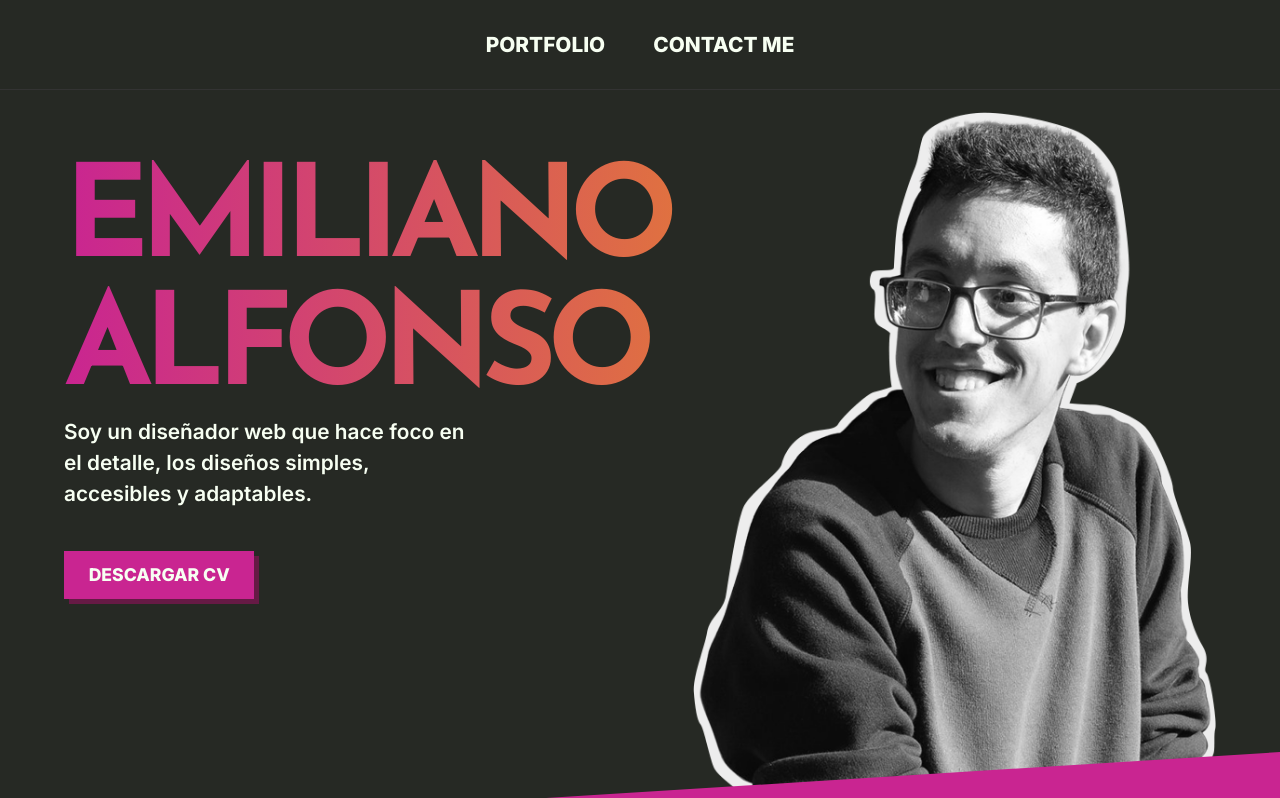
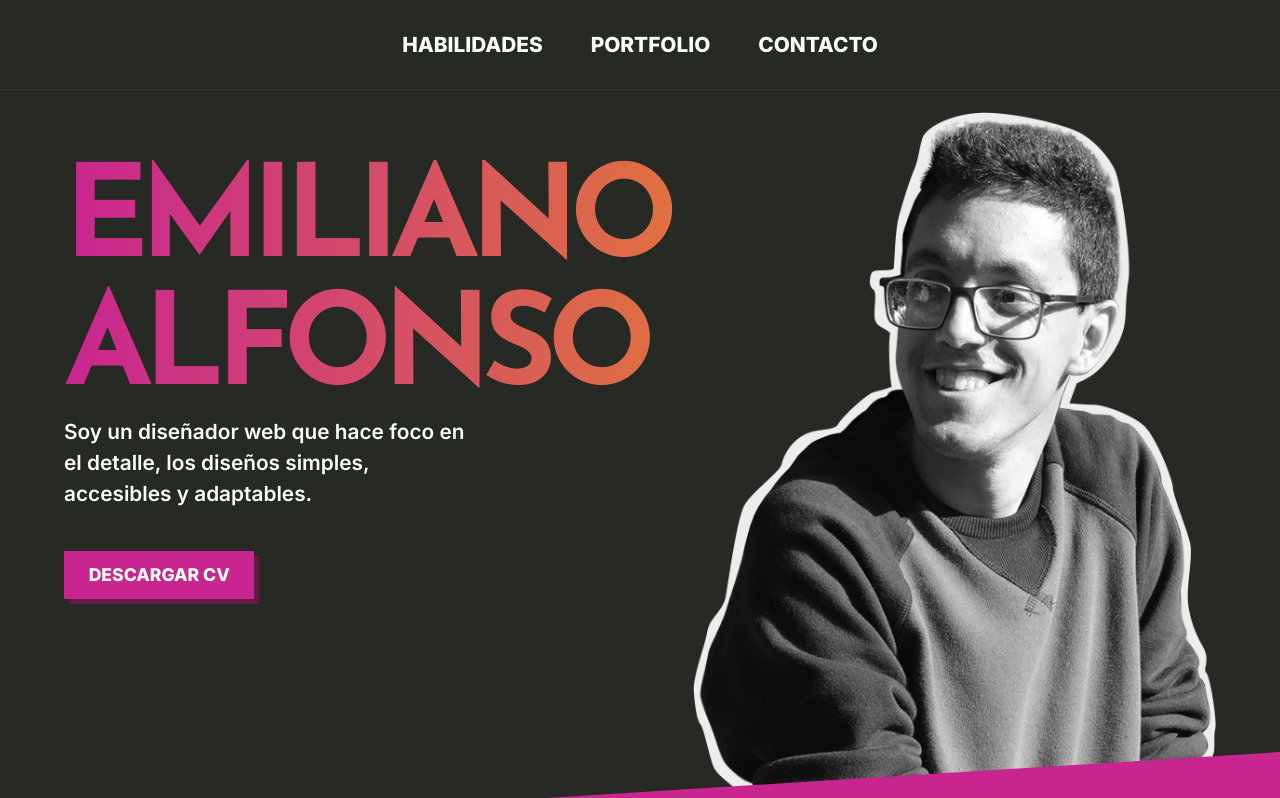
Before and after one commit to Aglowkeys/portfolio, a React (Create React App) app: page / in a window 1280 px wide. Shown: the top 798 px of the page. Built offline with nearby package versions, Linux system fonts and the light colour scheme.

Commit message:
Added CVs

```diff
--- a/src/components/Header.js
+++ b/src/components/Header.js
@@ -1,10 +1,10 @@
 import styled from 'styled-components';
 import Fade from 'react-reveal/Fade';
 
-import Button from './Button';
 import Name from './Name';
 import Me from './Me';
 import Navbar from './Navbar';
+import ButtonLink from './ButtonLink';
 
 const StyledHeader = styled.header`
 	min-height: 100vh;
@@ -68,7 +68,9 @@ const Header = () => {
 						Soy un diseñador web que hace foco en el detalle, los
 						diseños simples, accesibles y adaptables.
 					</p>
-					<Button>Descargar CV</Button>
+					<ButtonLink link='../assets/CV.pdf'>
+						Descargar CV
+					</ButtonLink>
 				</div>
 				<Me className='hero__photo' />
 			</Hero>
--- a/src/components/Navbar.js
+++ b/src/components/Navbar.js
@@ -63,10 +63,13 @@ const Navbar = () => {
 			<Container>
 				<ul>
 					<li>
+						<a href='http://google.com/'>Habilidades</a>
+					</li>
+					<li>
 						<a href='http://google.com/'>Portfolio</a>
 					</li>
 					<li>
-						<a href='http://google.com/'>Contact me</a>
+						<a href='http://google.com/'>Contacto</a>
 					</li>
 				</ul>
 			</Container>
```
Also changed, not shown: 2 other files (tests, documents, lock files or other folders).
